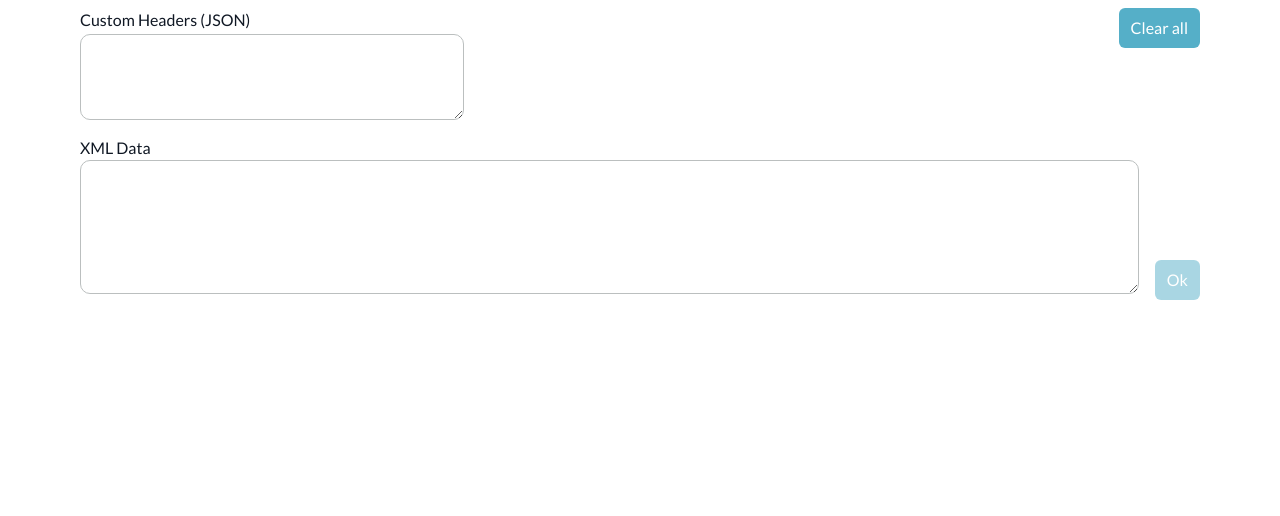
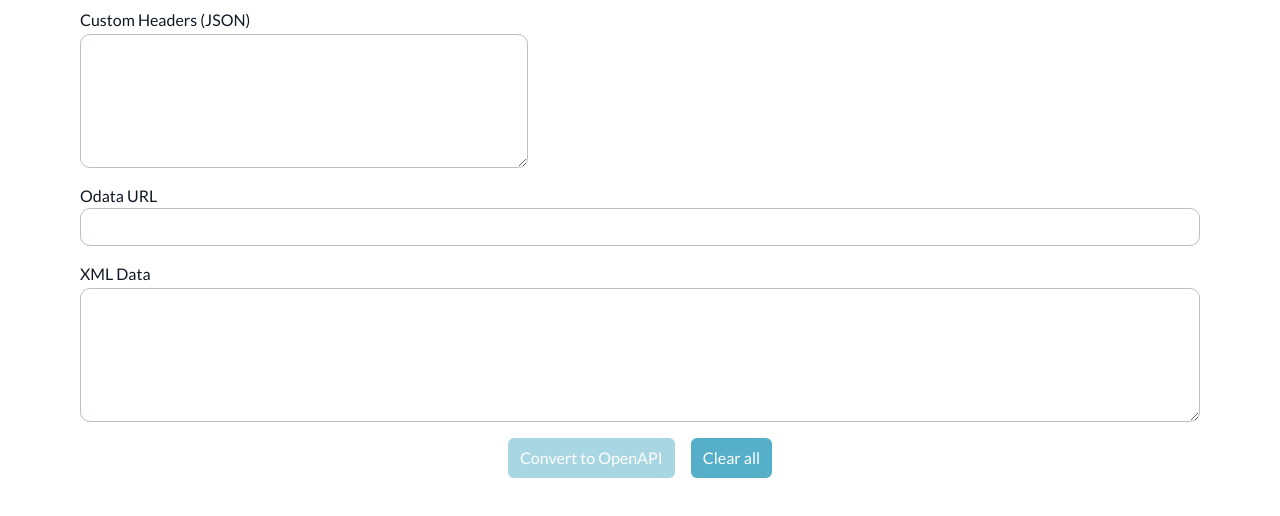
Before and after one commit to Vivawest/vue-odata-openapi-converter, a Vue app: page / in a window 1280 px wide. Shown: the top 516 px of the page. Built offline with nearby package versions, Linux system fonts and the light colour scheme.

Commit message:
feat: improve UI layout and validation for custom headers and OData URL input

```diff
--- a/server.js
+++ b/server.js
@@ -14,8 +14,14 @@ if (!fs.existsSync(tempDir)) {
 
 app.use(express.json());
 
-app.post("/convert-to-openapi", (req, res) => {
-  const { xmlData } = req.body;
+app.post("/convert-to-openapi", async (req, res) => {
+  let { xmlData, url } = req.body;
+
+  if (url) {
+    const response = await fetch(url);
+    xmlData = await response.text();
+  }
+
   const customHeaders = JSON.parse(req.headers["custom-headers"]);
 
   if (!fs.existsSync(tempDir)) {
@@ -54,6 +60,7 @@ app.post("/convert-to-openapi", (req, res) => {
 
         if (!customHeaders) {
           return res.json({
+            xmlData: JSON.stringify(xmlData),
             openapi: data,
           });
         }
@@ -80,6 +87,7 @@ app.post("/convert-to-openapi", (req, res) => {
           }
         }
         res.json({
+          xmlData: JSON.stringify(xmlData),
           openapi: JSON.stringify(openApiJson),
         });
       });
--- a/src/App.vue
+++ b/src/App.vue
@@ -1,47 +1,61 @@
 <template>
-  <div class="flex flex-col gap-4 mt-2">
+  <div class="flex flex-col gap-4 mt-2 items-center">
     <div class="flex w-full px-20 justify-between">
       <div>
         <BaseTextarea
           id="custom-headers"
           name="custom-headers"
-          class="w-96"
-          :rows="3"
+          class="w-md"
+          :rows="5"
           label="Custom Headers (JSON)"
           :borderColorClass="
             isCustomHeaderValid ? 'border-gray-300' : 'border-red-500'
           "
+          :disabled="isOpenApiGenerated"
           v-model="customHeaders"
         />
         <p v-if="!isCustomHeaderValid" class="text-red-500">
           Invalid JSON format in Custom Headers.
         </p>
       </div>
-
-      <BaseButton class="w-fit h-fit" @click="handleClear()">
-        Clear all
-      </BaseButton>
     </div>
-    <!-- TODO: Fix url problems -->
-    <!-- <div class="flex w-screen h-full justify-center items-end gap-4 px-20">
-      <BaseInput id="url-input" name="url-input" class="w-full" label="Odata URL" v-model="url" />
-      <BaseButton class="w-fit h-fit" :disabled="!url" @click="handleClick()"> Ok </BaseButton>
-    </div> -->
-    <div class="flex w-screen items-end px-20 gap-4">
+    <div class="flex flex-col w-screen h-full justify-center px-20">
+      <BaseInput
+        id="url-input"
+        name="url-input"
+        class="w-full"
+        label="Odata URL"
+        :disabled="isOpenApiGenerated"
+        v-model="url"
+      />
+      <p v-if="showUrlXmlConflict" class="text-red-500">
+        Please provide either an OData URL or XML Data, not both.
+      </p>
+    </div>
+    <div class="flex flex-col w-screen px-20">
       <BaseTextarea
         id="xml-data"
         name="xml-data"
         class="w-full"
         :rows="5"
         label="XML Data"
+        :disabled="isOpenApiGenerated"
         v-model="xmlData"
       />
+      <p v-if="showUrlXmlConflict" class="text-red-500">
+        Please provide either an OData URL or XML Data, not both.
+      </p>
+    </div>
+    <div class="flex gap-4">
       <BaseButton
-        class="h-fit w-fit"
-        :disabled="!xmlData || !isCustomHeaderValid"
-        @click="handleClick(true)"
+        class="w-fit"
+        :disabled="isConvertDisabled"
+        @click="handleClick()"
       >
-        Ok
+        Convert to OpenAPI
+      </BaseButton>
+      <BaseButton class="w-fit h-fit" @click="handleClear()">
+        Clear all
       </BaseButton>
     </div>
   </div>
@@ -53,15 +67,15 @@
           <span v-if="isCopied">Copied!</span>
           <span v-else>Copy to Clipboard</span>
         </BaseButton>
-        <BaseButton class="w-fit" @click="downloadOpenApi(openApiData)"
-          >Download OpenAPI</BaseButton
-        >
+        <BaseButton class="w-fit" @click="downloadOpenApi(openApiData)">
+          Download OpenAPI
+        </BaseButton>
       </div>
       <BaseTextarea
         id="open-api-data"
         name="open-api-data"
         disabled
-        :rows="20"
+        :rows="18"
         v-model="openApiData"
       />
     </div>
@@ -80,7 +94,7 @@
 
 <script setup lang="ts">
 import BaseButton from "@/components/inputs/BaseButton.vue";
-//import BaseInput from "@/components/inputs/BaseInput.vue";
+import BaseInput from "@/components/inputs/BaseInput.vue";
 import BaseTextarea from "@/components/inputs/BaseTextarea.vue";
 import { ref, computed } from "vue";
 import SpinnerAnimation from "./components/animations/SpinnerAnimation.vue";
@@ -109,6 +123,20 @@ const isCustomHeaderValid = computed(() => {
   }
   return true;
 });
+
+const isOpenApiGenerated = computed(() => openApiData.value !== "");
+
+const showUrlXmlConflict = computed(
+  () =>
+    url.value && xmlData.value && !isOpenApiGenerated.value && !isLoading.value,
+);
+
+const isConvertDisabled = computed(
+  () =>
+    (!xmlData.value && !url.value) ||
+    showUrlXmlConflict.value ||
+    isOpenApiGenerated.value,
+);
 
 const isCopied = ref(false);
 function copyToClipboard(data: string) {
@@ -145,6 +173,7 @@ async function convertToOpenApi() {
         "Custom-Headers": JSON.stringify(customHeaders.value),
       },
       body: JSON.stringify({
+        url: url.value,
         xmlData: xmlData.value,
       }),
     });
@@ -156,29 +185,18 @@ async function convertToOpenApi() {
 
     const data = await response.json();
     openApiData.value = data.openapi;
+    if (url.value) xmlData.value = data.xmlData;
   } catch (error) {
     errorMessage.value = error;
   }
 }
 
 const isLoading = ref(false);
-async function handleClick(isXML: boolean = false) {
+async function handleClick() {
   isLoading.value = true;
   errorMessage.value = "";
 
-  if (!isXML) {
-    try {
-      const response = await fetch(url.value);
-      const text = await response.text();
-      xmlData.value = text;
-    } catch (error) {
-      errorMessage.value = error;
-      isLoading.value = false;
-      return;
-    }
-  }
-
-  if (xmlData.value) await convertToOpenApi();
+  await convertToOpenApi();
   isLoading.value = false;
 }
 </script>
--- a/src/components/inputs/BaseInput.vue
+++ b/src/components/inputs/BaseInput.vue
@@ -1,9 +1,6 @@
 <template>
   <div class="flex flex-col gap-2">
-    <div
-      class="relative flex-col flex gap-3"
-      :class="{ 'opacity-50': disabled }"
-    >
+    <div class="relative flex-col flex" :class="{ 'opacity-50': disabled }">
       <label
         v-if="label"
         :for="id"
--- a/src/components/inputs/BaseTextarea.vue
+++ b/src/components/inputs/BaseTextarea.vue
@@ -1,5 +1,8 @@
 <template>
-  <div class="relative last:flex flex-col gap-0.5">
+  <div
+    class="relative last:flex flex-col gap-0.5"
+    :class="{ 'opacity-50': disabled }"
+  >
     <label
       v-if="label"
       :for="id"
@@ -14,7 +17,6 @@
         backgroundColorClass,
         borderColorClass,
         {
-          'opacity-50': disabled,
           'pl-5': $slots.icon,
         },
       ]"
```
